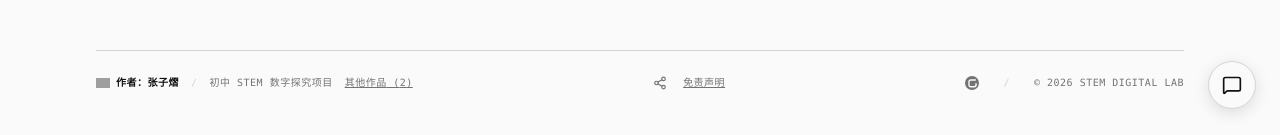
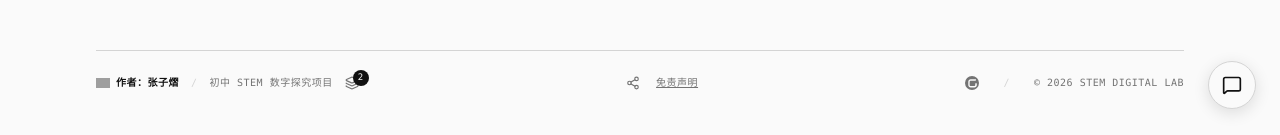
Before and after one commit to irkythedev/stem-digital-lab, a React (Vite) app: page / in a window 1280 px wide. Shown: the part 671-806 px from the top of the page. Built offline with nearby package versions, Linux system fonts and the light colour scheme; grey boxes are pictures that could not be loaded.

Commit message:
ui: works count as rounded badge on icon; fix v0.0.0 date to July

```diff
--- a/src/components/layout/Footer.tsx
+++ b/src/components/layout/Footer.tsx
@@ -6,7 +6,7 @@
  * 从原 App.tsx 抽出。免责声明点击展开，Gitee 保留官方红色 icon 悬停显示项目地址。
  */
 import { useState } from 'react';
-import { Share2 } from 'lucide-react';
+import { Share2, Layers } from 'lucide-react';
 import { useApp } from '../../lib/app-context';
 import ShareDialog from '../feedback/ShareDialog';
 import InstallAppButton from '../feedback/InstallAppButton';
@@ -42,16 +42,21 @@ export default function Footer() {
           /
         </span>
         <span>{t.authorRole}</span>
-        {/* 其他作品：收起显示数量，点击展开 */}
+        {/* 其他作品：作品集图标 + 圆角数字徽标，点击展开 */}
         {t.works.length > 0 && (
           <span className="relative">
             <button
               type="button"
               onClick={() => setShowWorks((v) => !v)}
               aria-expanded={showWorks}
-              className="underline hover:text-[var(--fg)] transition-colors"
+              title={t.moreWorks}
+              aria-label={t.moreWorks}
+              className="relative flex items-center text-[var(--muted)] hover:text-[var(--fg)] transition-colors"
             >
-              {t.moreWorks} ({t.works.length})
+              <Layers className="w-3.5 h-3.5" />
+              <span className="absolute -top-1.5 -right-2.5 min-w-[1rem] h-4 px-0.5 flex items-center justify-center rounded-full bg-[var(--fg)] text-[var(--bg)] text-[9px] mono-font leading-none">
+                {t.works.length}
+              </span>
             </button>
             {showWorks && (
               <span className="absolute left-0 bottom-full mb-2 z-20 flex flex-col gap-1.5 bg-[var(--bg)] border border-[var(--border)] p-2 shadow-[0_4px_16px_rgba(0,0,0,0.1)]">
--- a/src/lib/changelog.ts
+++ b/src/lib/changelog.ts
@@ -41,7 +41,7 @@ export const CHANGELOG: ChangelogEntry[] = [
   },
   {
     version: '0.0.0',
-    date: '2026-06',
+    date: '2026-07',
     zh: ['项目起步，搭建数字实验平台基础框架'],
     en: ['Project inception: basic framework of the digital lab platform'],
   },
```
